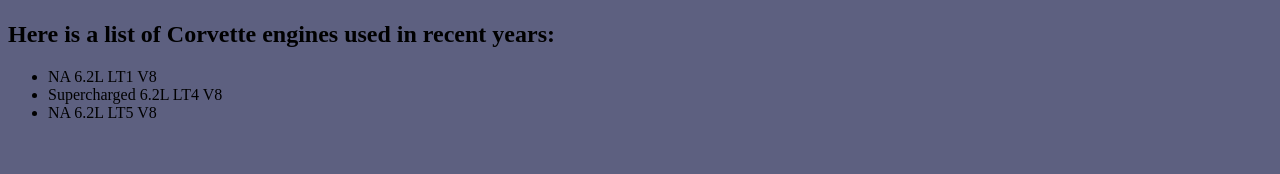
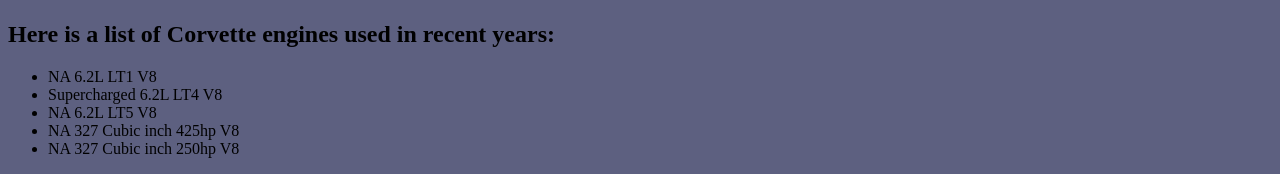
Before and after one commit to cl4598/ECS2022SecondAttempt, a plain HTML site: page index.html in a window 1280 px wide. Shown: the part 2736-2910 px from the top of the page. Before the commit the page ends 2874 px from the top, so only its background shows below. Drawn offline with Linux system fonts and the light colour scheme.

Commit message:
Updated List- added more items

```diff
--- a/index.html
+++ b/index.html
@@ -19,6 +19,8 @@
             <li> NA 6.2L LT1 V8 </li>
             <li> Supercharged 6.2L LT4 V8 </li>
             <li> NA 6.2L LT5 V8 </li>
+            <li> NA 327 Cubic inch 425hp V8
+            <li> NA 327 Cubic inch 250hp V8
             </u1>
       </body>
 </html>
```
